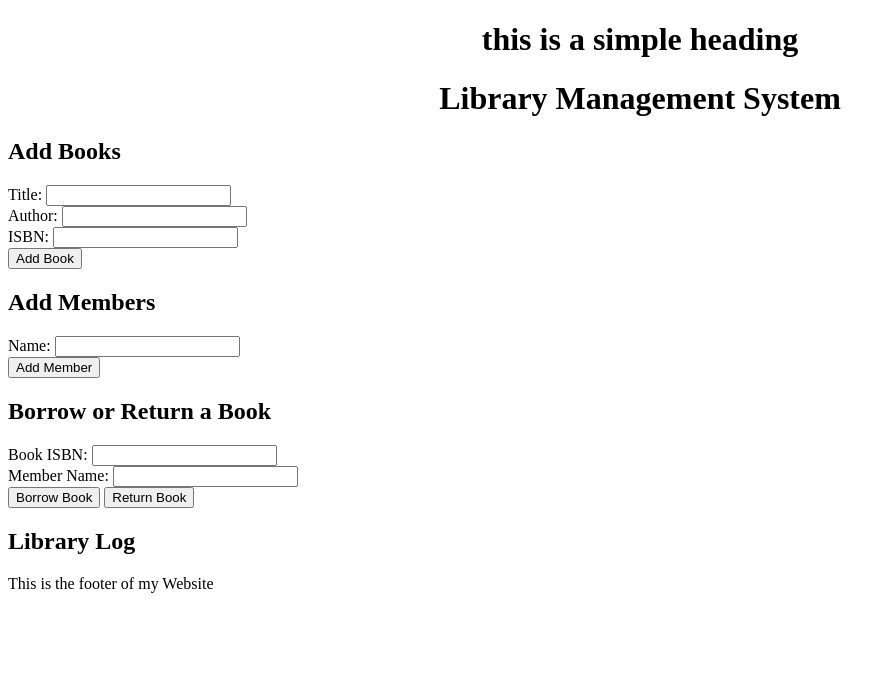
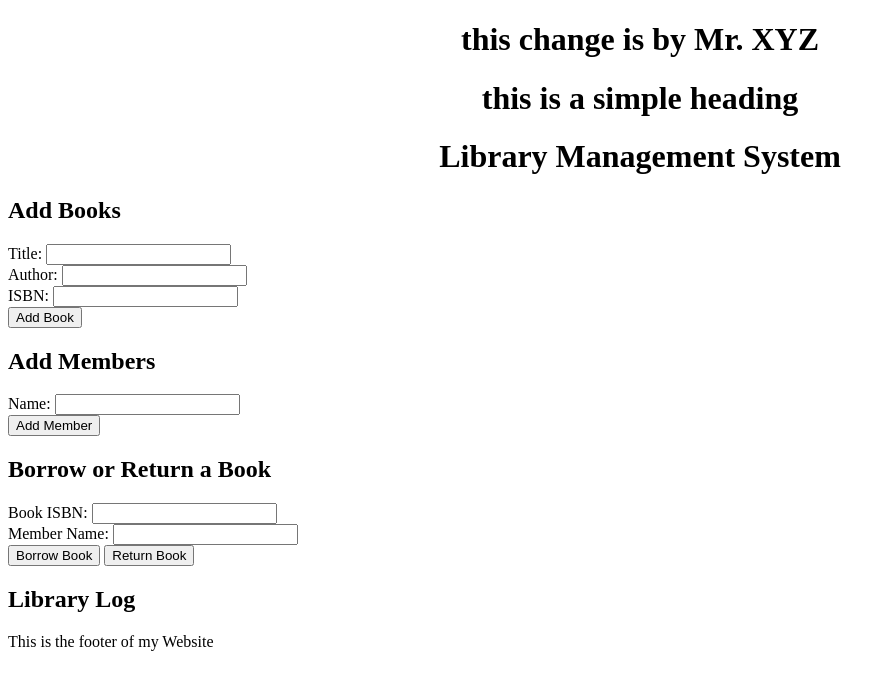
Before and after one commit to anand639/libraryManagement, a plain HTML site: page index.html in a window 1280 px wide. Shown: the whole page, without its empty margins (0-896 px from the left). Drawn offline with Linux system fonts and the light colour scheme.

Commit message:
This chnage is done by some other developer

```diff
--- a/index.html
+++ b/index.html
@@ -6,6 +6,7 @@
 		<title>Document</title>
 	</head>
 	<body>
+		<center><h1>this change is by Mr. XYZ </h1></center>
 		<center><h1>this is a simple heading</h1></center>
 		<center><h1>Library Management System</h1></center>
 		<div>
```
